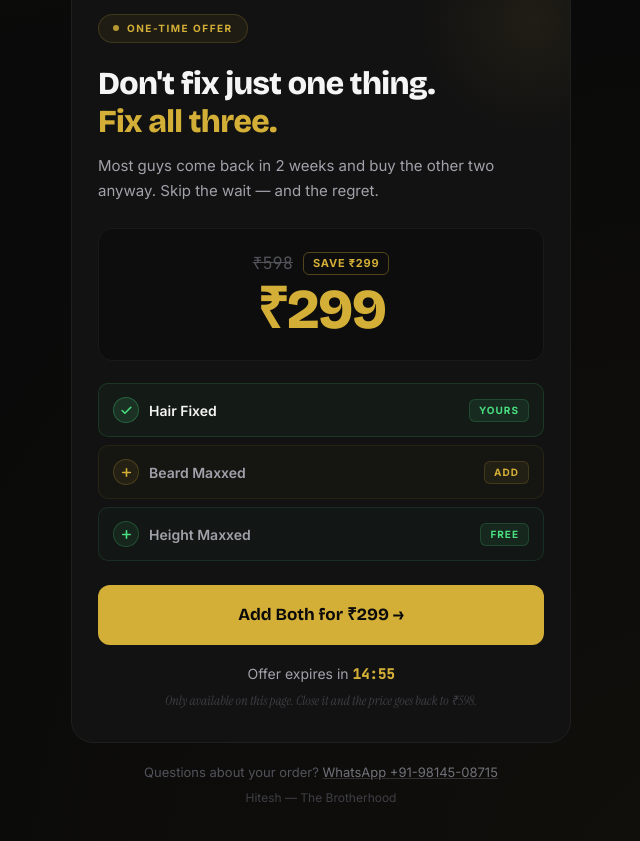
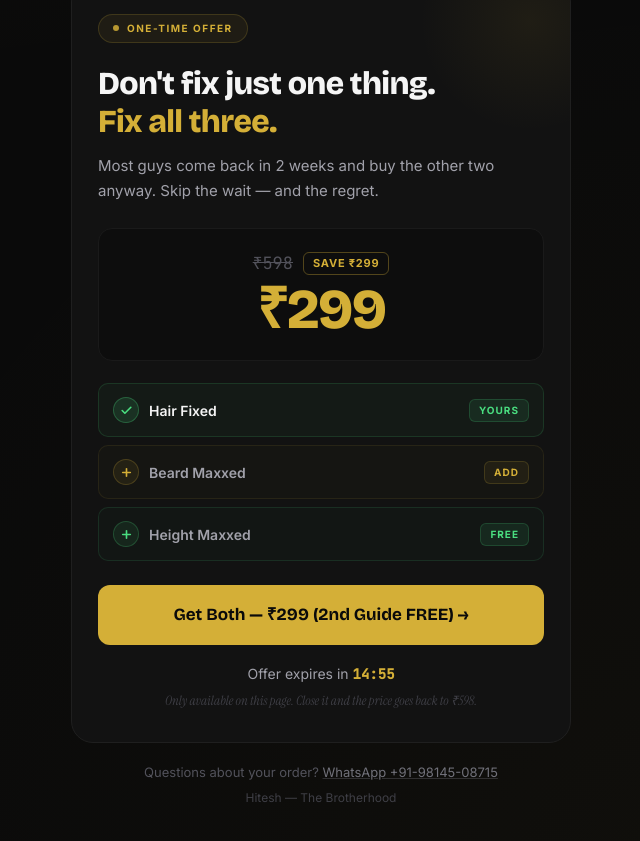
Before and after one commit to ZeptorAI/HITESH-WEBSITE, a React (Vite) app: page /thank-you in a window 1280 px wide. Shown: the part 666-1507 px from the top of the page, without its empty margins (319-959 px from the left). Built offline with nearby package versions, Linux system fonts and the light colour scheme.

Commit message:
ThankYou upsell button: clarify 2nd guide FREE deal
Button now reads "Get Both — ₹299 (2nd Guide FREE) →" for clarity.

Co-Authored-By: Claude Sonnet 4.6 <noreply@anthropic.com>

```diff
--- a/src/pages/ThankYouPage.jsx
+++ b/src/pages/ThankYouPage.jsx
@@ -363,7 +363,7 @@ export default function ThankYouPage() {
                 cursor: "pointer", boxSizing: "border-box",
               }}
             >
-              Add Both for ₹299 →
+              Get Both — ₹299 (2nd Guide FREE) →
             </a>
 
             {/* g. Countdown */}
```
